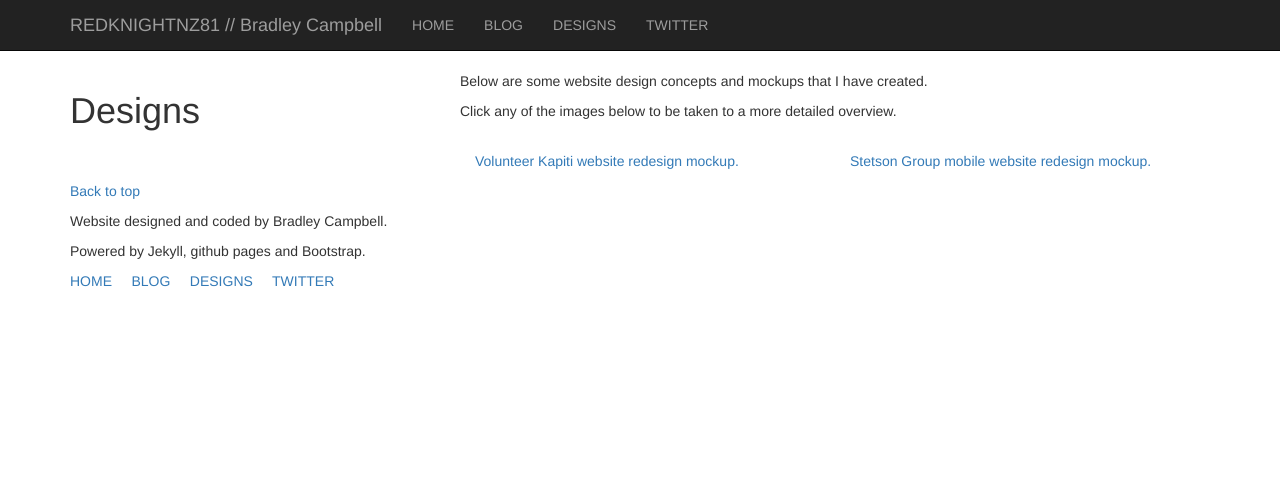
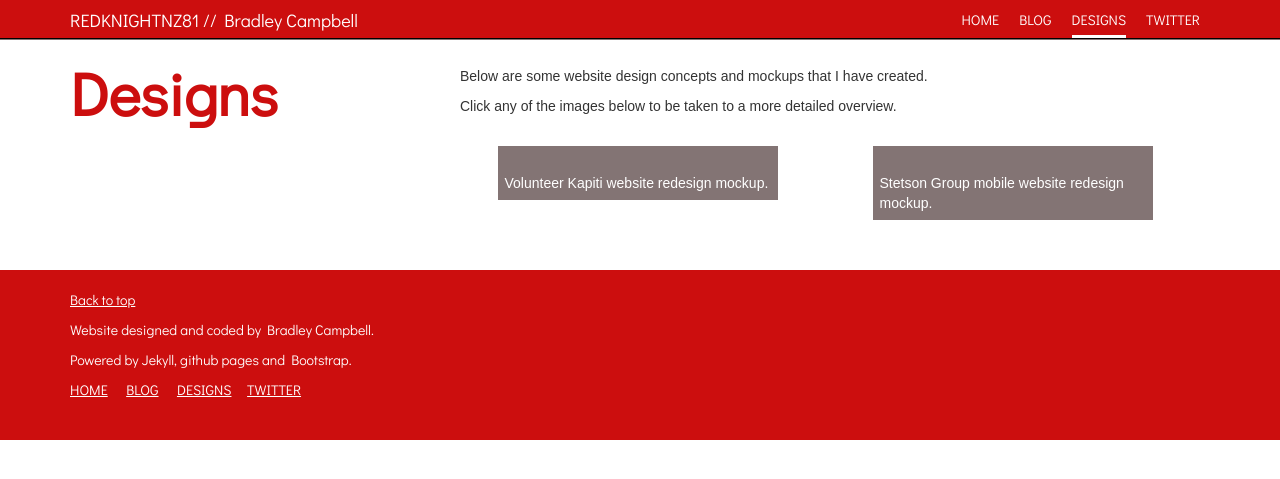
Before and after one commit to redknightnz81/redknightnz81.github.io, a Jekyll site: the page built from designs/index.html, in a window 1280 px wide. Shown: the top 479 px of the page. Built offline with Jekyll 4.4.1, drawn with Linux system fonts in a browser that asks for light colours; nearby versions of some CDN libraries.

Commit message:
2017.08.01.v3
site.baseurl no longer working.

```diff
--- a/_layouts/default.html
+++ b/_layouts/default.html
@@ -9,9 +9,9 @@
 		<title>{{ page.title }}</title>
 		<link rel="stylesheet" href="https://maxcdn.bootstrapcdn.com/bootstrap/3.3.7/css/bootstrap.min.css" integrity="sha384-BVYiiSIFeK1dGmJRAkycuHAHRg32OmUcww7on3RYdg4Va+PmSTsz/K68vbdEjh4u" crossorigin="anonymous">
 		<link href="https://fonts.googleapis.com/css?family=Didact+Gothic" rel="stylesheet">
-		<link rel="stylesheet" type="text/css" href="{{ site.baseurl }}css/stylesheet_rknz81.css">
+		<link rel="stylesheet" type="text/css" href="{{ site.url }}/css/stylesheet_rknz81.css">
 {% if page.layout == 'designmockups' %}
-		<link rel="stylesheet" type="text/css" href="{{ site.baseurl }}css/lity.css">
+		<link rel="stylesheet" type="text/css" href="{{ site.url }}/css/lity.css">
 {% endif %}
 		<!--[if lt IE 9]>
 			<script src="https://oss.maxcdn.com/libs/html5shiv/3.7.0/html5shiv.js"></script>
```
